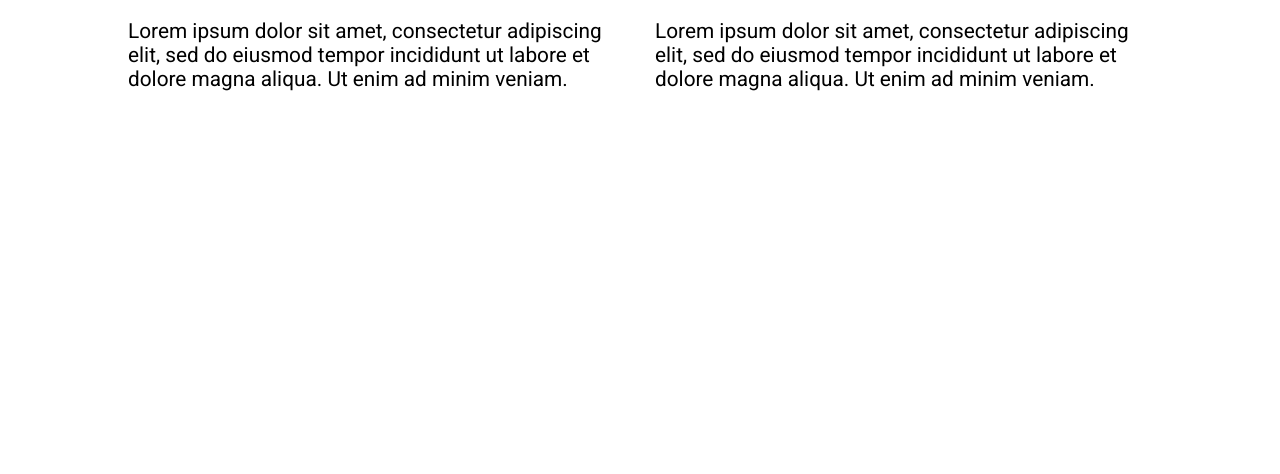
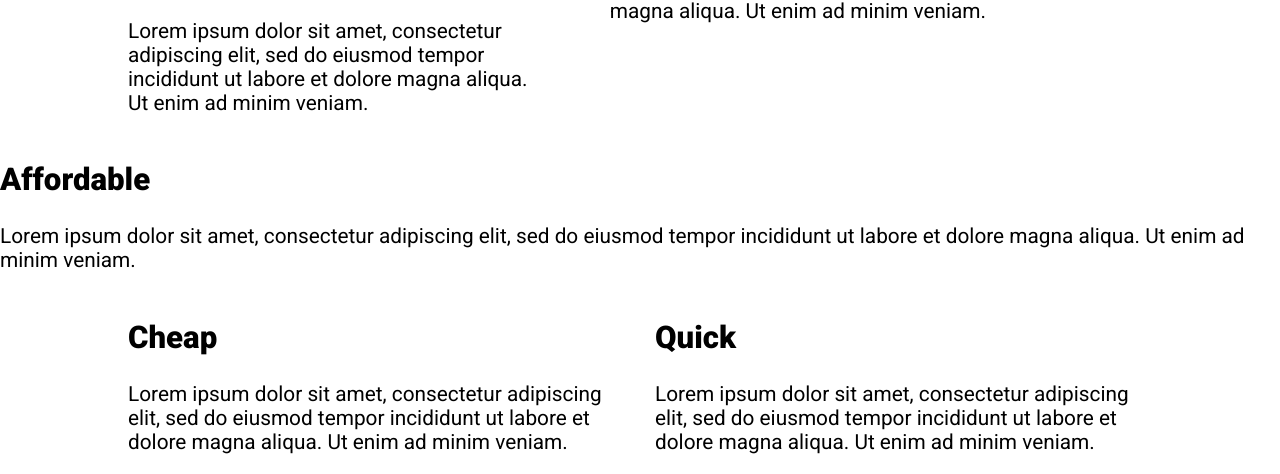
Before and after one commit to Martin2251/02-6---challenge-2, a plain HTML site: page index.html in a window 1280 px wide. Shown: the part 606-1080 px from the top of the page. Before the commit the page ends 800 px from the top, so only its background shows below. Drawn offline with Linux system fonts and the light colour scheme.

Commit message:
before solution

```diff
--- a/index.html
+++ b/index.html
@@ -19,6 +19,26 @@
             <img class="hero_image" src="/img/hero-img.jpg" alt="picture">
         </div>
     </div>
+
+    <section class="three-col">
+        <div class="container row">
+            <div class="col">
+                <h2 class="accent-text">Cheap</h2>
+                <p>Lorem ipsum dolor sit amet, consectetur adipiscing elit, sed do eiusmod tempor incididunt ut labore et dolore magna aliqua. Ut enim ad minim veniam.</p>
+            </div
+            <div class="col">
+                <h2>Quick</h2>
+                <p>Lorem ipsum dolor sit amet, consectetur adipiscing elit, sed do eiusmod tempor incididunt ut labore et dolore magna aliqua. Ut enim ad minim veniam.</p>
+            </div>
+
+        <div class="col">
+            <h2>Affordable</h2>
+            <p>Lorem ipsum dolor sit amet, consectetur adipiscing elit, sed do eiusmod tempor incididunt ut labore et dolore magna aliqua. Ut enim ad minim veniam.</p>
+        </div>
+        </div>
+
+
+    </section>
     <section class="two-col">
         <div class="container">
             <div class="row">
@@ -30,6 +50,7 @@
                     <h2>Quick</h2>
                     <p>Lorem ipsum dolor sit amet, consectetur adipiscing elit, sed do eiusmod tempor incididunt ut labore et dolore magna aliqua. Ut enim ad minim veniam.</p>
                 </div>
+
             </div>
         </div>
 
```
